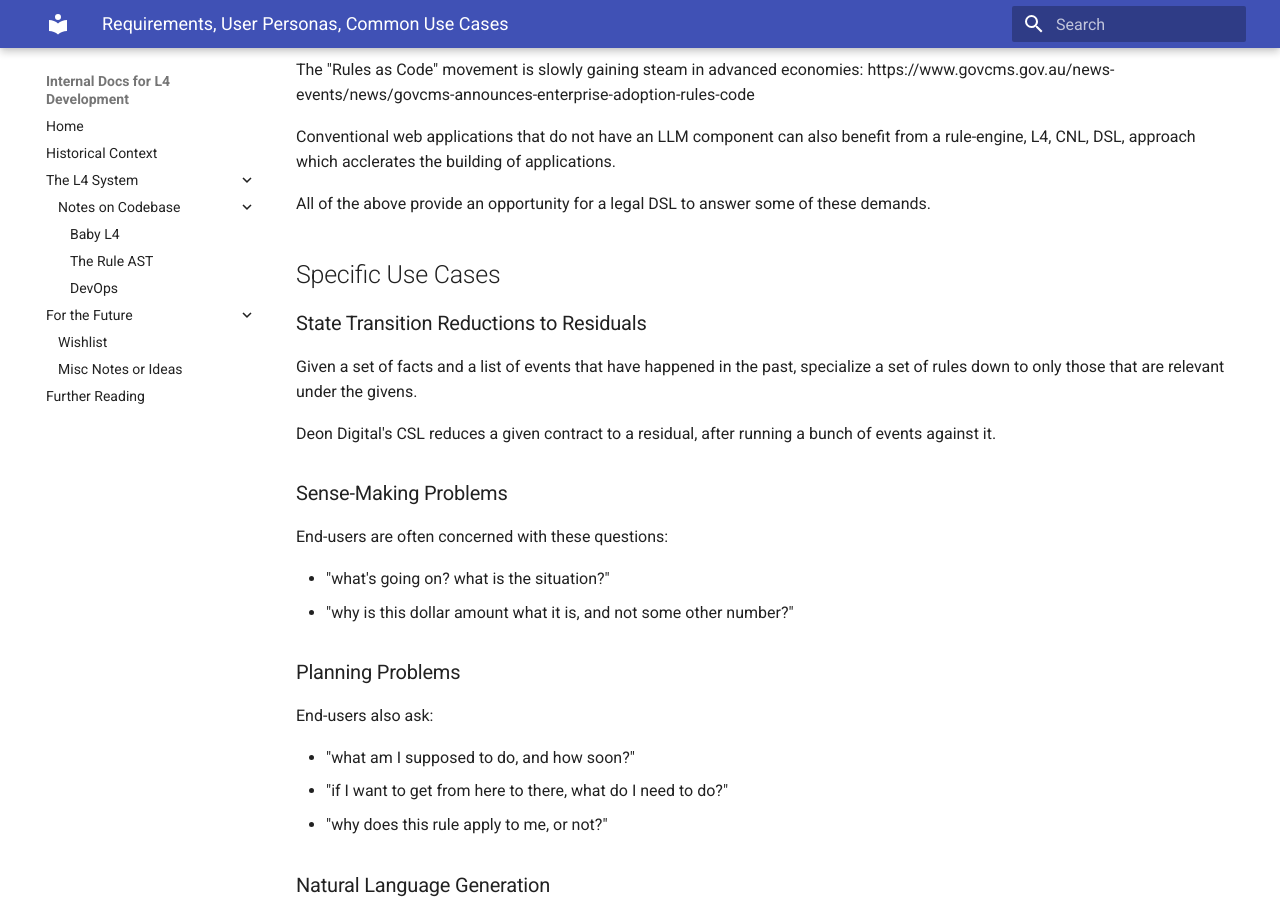
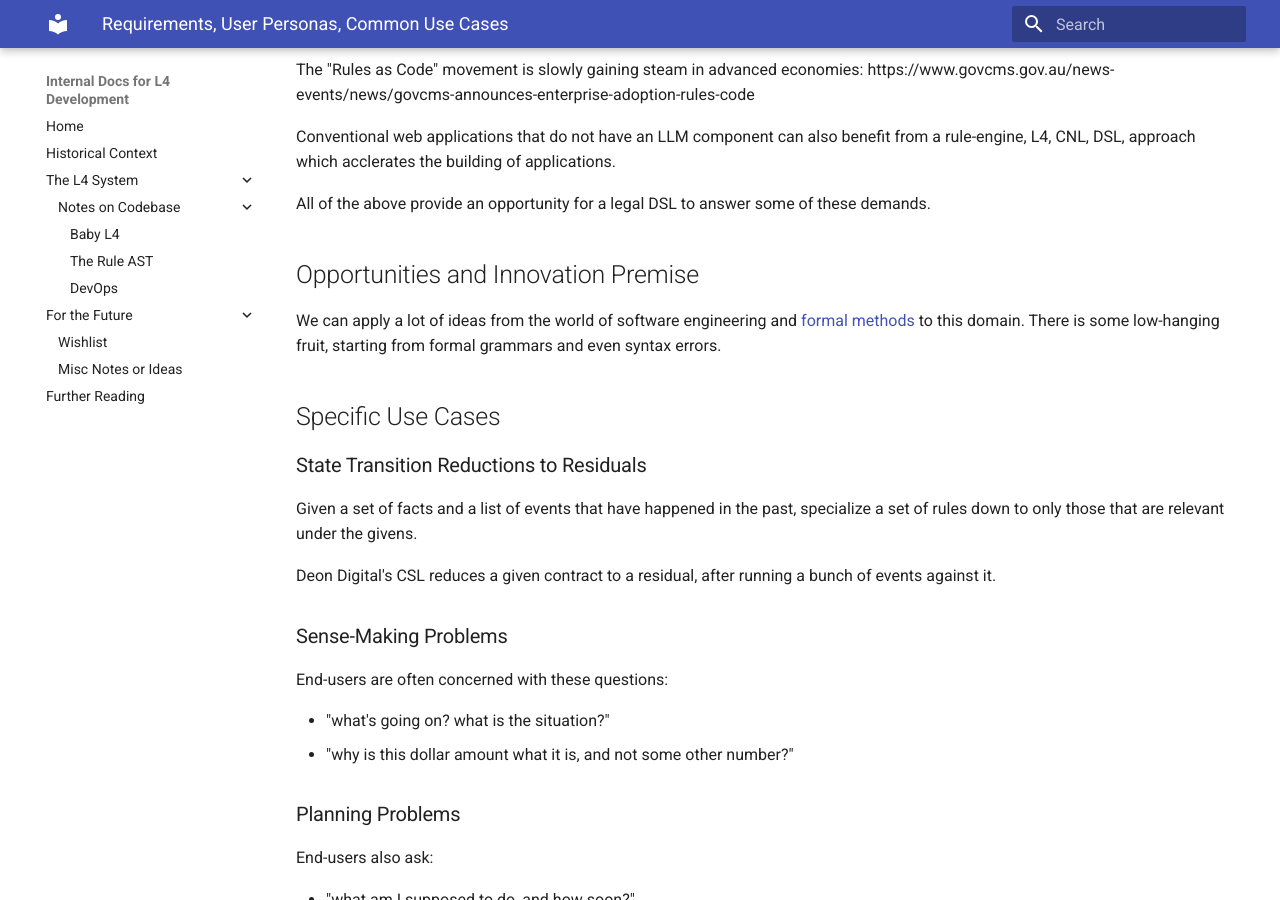
Before and after one commit to smucclaw/internal_docs, an MkDocs documentation site: the page built from docs/requirements.md, in a window 1280 px wide and 900 px high, scrolled down 1628 px. Built offline with MkDocs 1.6.1 and Material for MkDocs 9.7.7, drawn with Linux system fonts in a browser that asks for light colours.

Commit message:
note about formal methods.

```diff
--- a/docs/requirements.md
+++ b/docs/requirements.md
@@ -91,6 +91,10 @@ acclerates the building of applications.
 All of the above provide an opportunity for a legal DSL to answer some
 of these demands.
 
+## Opportunities and Innovation Premise
+
+We can apply a lot of ideas from the world of software engineering and [formal methods](https://www.theatlantic.com/technology/archive/2017/09/saving-the-world-from-code/540393/) to this domain. There is some low-hanging fruit, starting from formal grammars and even syntax errors.
+
 ## Specific Use Cases
 
 ### State Transition Reductions to Residuals
```
